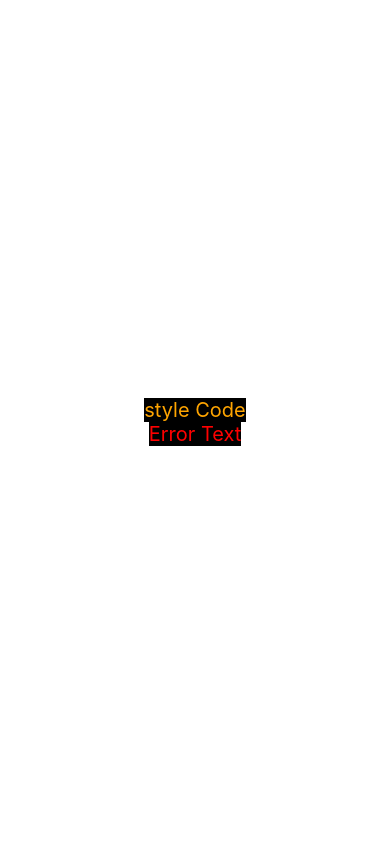
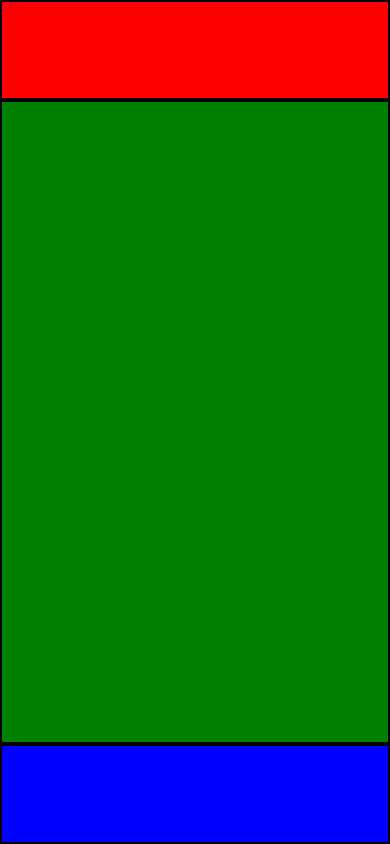
Before and after one commit to gyduddl/CheckTodo, a React Native app: screen / in a window 390 px wide. Built offline with nearby package versions, Linux system fonts and the light colour scheme.

Commit message:
flex정렬

```diff
--- a/src/App.js
+++ b/src/App.js
@@ -1,28 +1,24 @@
-import React,{useState} from 'react';
+import React from 'react';
 import { StyleSheet,Text, View, TextInput} from 'react-native';
-import {styles, orangeText} from './style'
+import Box from './Box';
+import { StatusBar } from 'expo-status-bar';
 
 export default function App() {
   return (
     <View style={styles.container}>
-      <Text style={[styles.text,orangeText]}>style Code</Text>
-      <Text style={[styles.text, styles.errorText]}>Error Text</Text>
+      <StatusBar style='auto'/>
+      <Box style={{backgroundColor:"red", height:100}}/>
+      <Box style={{backgroundColor:"green", flex:1}}/>
+      <Box style={{backgroundColor:"blue", height:100}}/>
     </View>
   );
 }
 
-// const styles = StyleSheet.create({
-//   container: {
-//     flex: 1,
-//     backgroundColor: '#fff',
-//     alignItems: 'center',
-//     justifyContent: 'center',
-//   },
-//   text:{
-//     backgroundColor:"black",
-//     color: "white",
-//     fontSize:20},
-//   errorText:{
-//     color:"red",
-//   }
-// });
+const styles = StyleSheet.create({
+  container: {
+    flex: 1,
+    backgroundColor: '#fff',
+    alignItems: 'center',
+    justifyContent: 'center',
+  }
+});
--- /dev/null
+++ b/src/Box.js
@@ -0,0 +1,8 @@
+import React from 'react';
+import { View } from 'react-native';
+
+const Box =({style})=>{
+    return <View style={[{borderWidth:2, width:'100%'},style]}></View>
+}
+
+export default Box;
```
